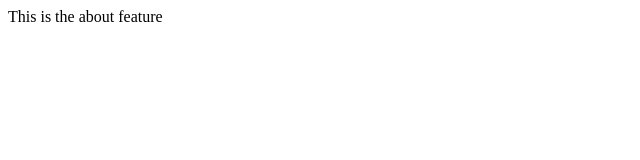
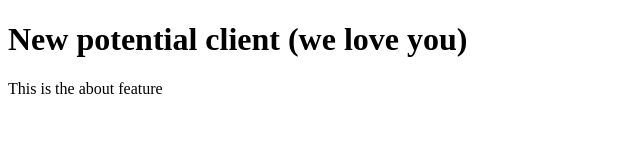
Before and after one commit to x-karlitox/git-couse-repo, a plain HTML site: page about.html in a window 1280 px wide. Shown: the whole page, without its empty margins (0-640 px from the left). Drawn offline with Linux system fonts and the light colour scheme.

Commit message:
modified about page for potential clients

```diff
--- a/about.html
+++ b/about.html
@@ -1,6 +1,10 @@
 <!DOCTYPE html>
 <html>
 	<body>
+		<h1>New potential client (we love you) </h1>
 		This is the about feature
+
+		<!-- this is the new form -->
+
 	</body>
 </html>
```
